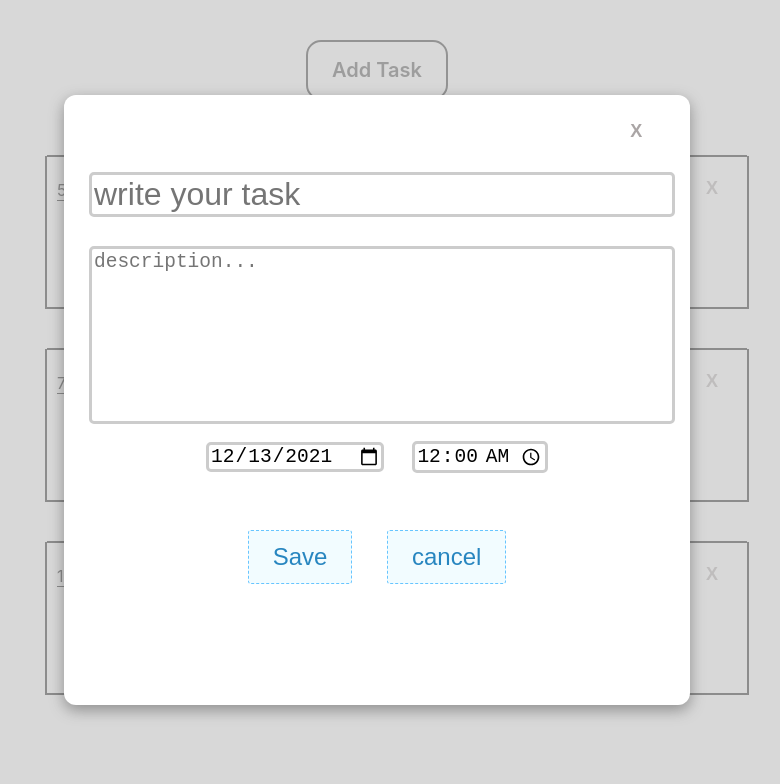
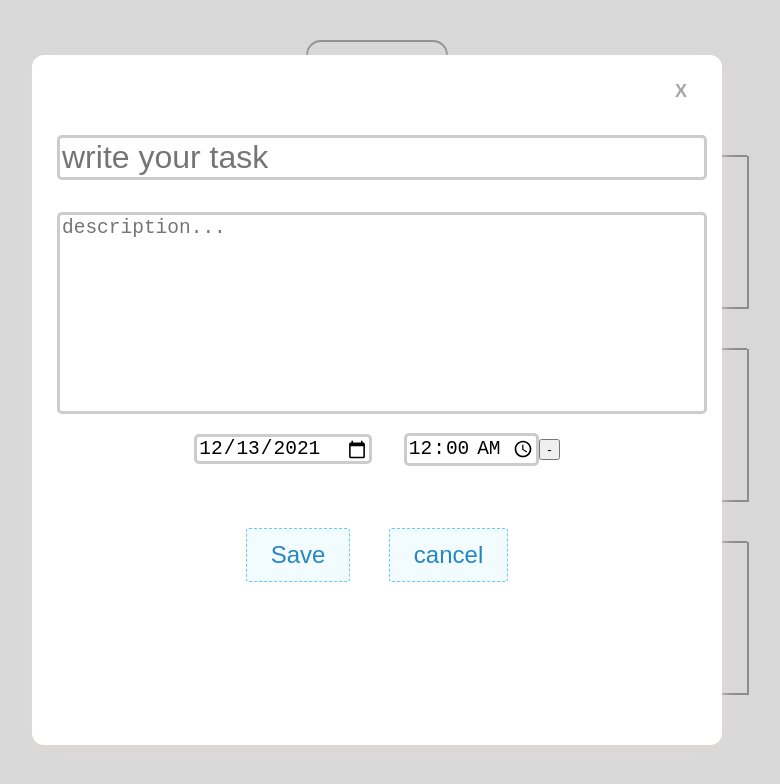
Before and after one commit to InbarDanieli/tasks-manager, a React (Create React App) app: page / in a window 1280 px wide. Both pictures are taken after a click on the button "Add Task". Shown: the top 784 px of the page, without its empty margins (263-1043 px from the left). Built offline with nearby package versions, Linux system fonts and the light colour scheme.

Commit message:
Added: disabled date

```diff
--- a/public/index.html
+++ b/public/index.html
@@ -24,7 +24,7 @@
       work correctly both with client-side routing and a non-root public URL.
       Learn how to configure a non-root public URL by running `npm run build`.
     -->
-    <title>React App</title>
+    <title>Task Maneger</title>
   </head>
   <body>
     <noscript>You need to enable JavaScript to run this app.</noscript>
--- a/src/components/item/Item.js
+++ b/src/components/item/Item.js
@@ -1,6 +1,6 @@
 import React from "react"
 import "./Item.css"
-import trashIcon from "../../Assets/trash-alt-regular.svg"
+// import trashIcon from "../../Assets/trash-alt-regular.svg"
 
 function Item(props) {
 
@@ -9,7 +9,7 @@ function Item(props) {
       <li className="List">
         <h1 className="Title"><span>{props.item.task}</span></h1>
         <button className="CloseButton" onClick={props.onDelete}> <b> X </b> </button>
-        <p className = "DateAndTime"> {Intl.DateTimeFormat('en-GB', { dateStyle: "medium", timeStyle: "short" }).format(props.item.date)} </p>
+        <p className = "DateAndTime" style = {{display: props.item.removedate}}> {Intl.DateTimeFormat('en-GB', { dateStyle: "medium", timeStyle: "short" }).format(props.item.date)} </p>
         <div className="BodyText">
           <p>{props.item.description}</p>
 
--- a/src/components/taskcreator/TaskCreator.css
+++ b/src/components/taskcreator/TaskCreator.css
@@ -15,7 +15,7 @@
   height: 70%;
   border-radius: 12px;
   background-color: white;
-  box-shadow: rgba(0, 0, 0, 0.35) 0px 5px 15px;
+  box-shadow: rgb(224, 217, 217) 0px 5px 15px;
   display: flex;
   flex-direction: column;
   padding: 25px;
@@ -25,7 +25,7 @@
   background: none;
   border: none;
   cursor: pointer;
-  margin-left: 90%;
+  margin-left: 95%;
   margin-bottom: 5%;
   color: rgb(170, 165, 165);
   font-size: large;
@@ -119,6 +119,14 @@ input:focus {
 /* max from the number down */
 /* min from the number up */
 
+@media screen and (min-width: 1000px)
+{
+  .modalContainer {
+    width: 50%;
+    height: 80%;
+  }
+
+}
 
 @media screen and (max-width: 1000px) and (min-width: 610px) {
   .modalContainer {
--- a/src/components/taskcreator/TaskCreator.js
+++ b/src/components/taskcreator/TaskCreator.js
@@ -3,8 +3,12 @@ import "./TaskCreator.css"
 
 function TaskCreator(props) {
   var today = new Date(),
-  dateToday = today.getFullYear() + '-' + (today.getMonth() + 1) + '-' + today.getDate();
+    dateToday = today.getFullYear() + '-' + (today.getMonth() + 1) + '-' + today.getDate();
 
+
+  const [chageDatebutton, setChageDatebutton] = useState("-")
+  const [disable, setDisable] = useState(false)
+  const [removedate, setRemovedate] = useState("block")
   const [task, setTask] = useState("")
   const [description, setDescription] = useState("")
   const [time, setTime] = useState("00:00:00")
@@ -24,10 +28,25 @@ function TaskCreator(props) {
     setTime(e.target.value)
   }
 
+  function ChangeDate() {
+    if (disable) {
+      setRemovedate("block")
+      setChageDatebutton("-")
+      setDisable(!disable)
+    }
+
+    else
+    {
+      setRemovedate("none")
+      setChageDatebutton("+")
+      setDisable(!disable)
+    }
+  }
+
   function ReturnItem() {
     if (task && description && date && time !== "") {
 
-      props.fullitem({ task, description, date: new Date(date + " " + time), })
+      props.fullitem({ task, description, date: new Date(date + " " + time), removedate, })
       setDescription("")
       setTask("")
       setDate("")
@@ -46,10 +65,11 @@ function TaskCreator(props) {
         <input className="TaskTitle" type="text" placeholder="write your task" onChange={GetTask} value={task}></input>
         <textarea className="TaskText" placeholder="description..." onChange={GetDescription} value={description}></textarea>
         <div>
-          <input className="TaskDate" type="date" onChange={GetDate} value={date}></input>
-          <input className="TaskTime" type="time" onChange={GetTime} value={time}></input>
+          <input className="TaskDate" type="date" onChange={GetDate} value={date} disabled={disable}></input>
+          <input className="TaskTime" type="time" onChange={GetTime} value={time} disabled={disable}></input>
+          <button onClick={ChangeDate}> {chageDatebutton} </button>
         </div>
-        <div className = "changesButtons">
+        <div className="changesButtons">
           <button className="saveButton" onClick={ReturnItem}>Save</button>
           <button className="cancelButton" onClick={props.onExit}> cancel </button>
         </div>
```
